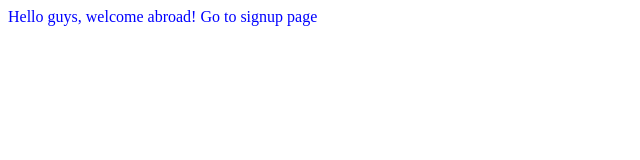
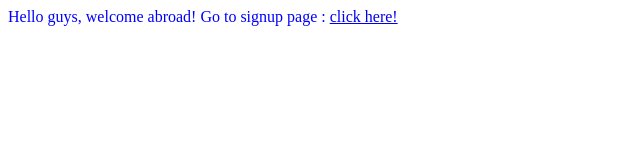
Before and after one commit to WinnersProx/AutoMart, a plain HTML site: page index.html in a window 1280 px wide. Shown: the full height of the page, 0-640 px from the left. Drawn offline with Linux system fonts and the light colour scheme.

Commit message:
design of the sign up page

```diff
--- a/index.html
+++ b/index.html
@@ -6,7 +6,7 @@
 <body>
 	<div style="color: blue">
 		Hello guys, welcome abroad!
-		Go to signup page <a href="/signup.html"></a>
+		Go to signup page : <a href="/signup.html">click here!</a>
 	</div>
 </body>
 </html>
```
